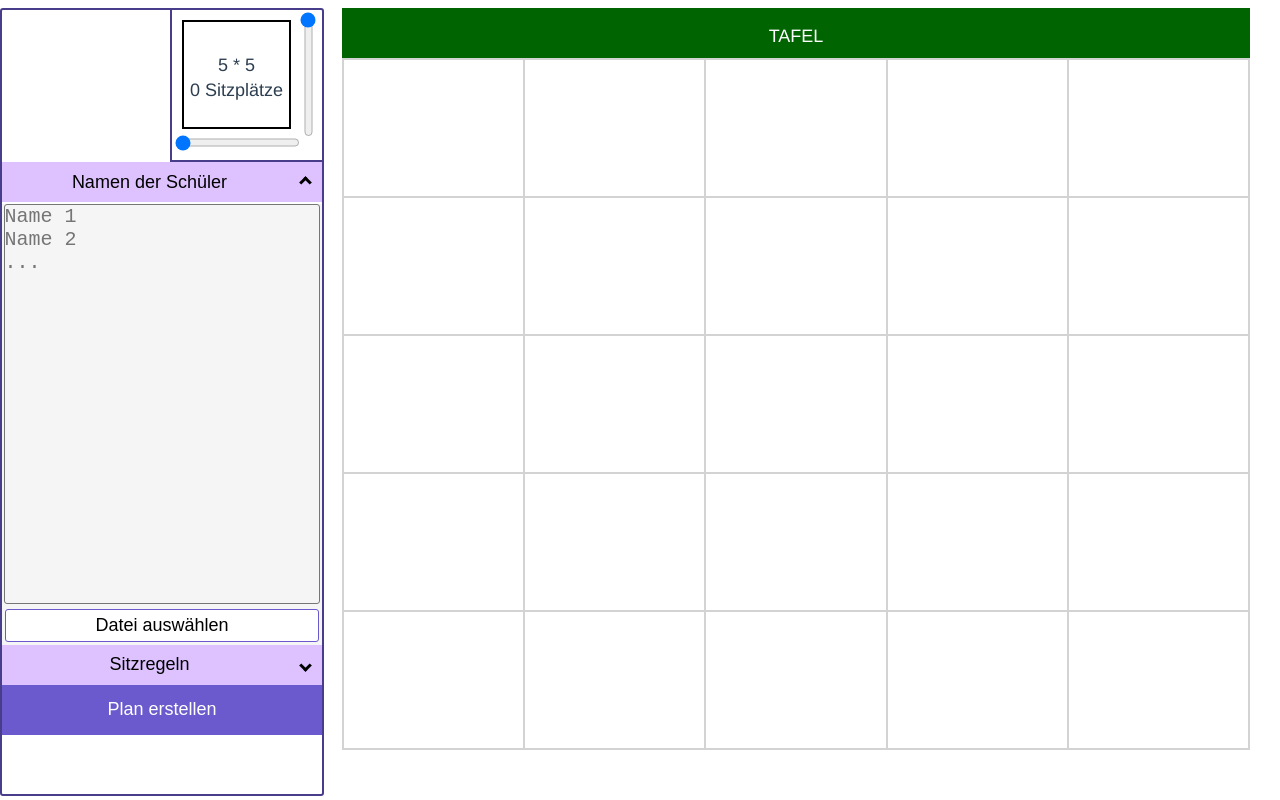
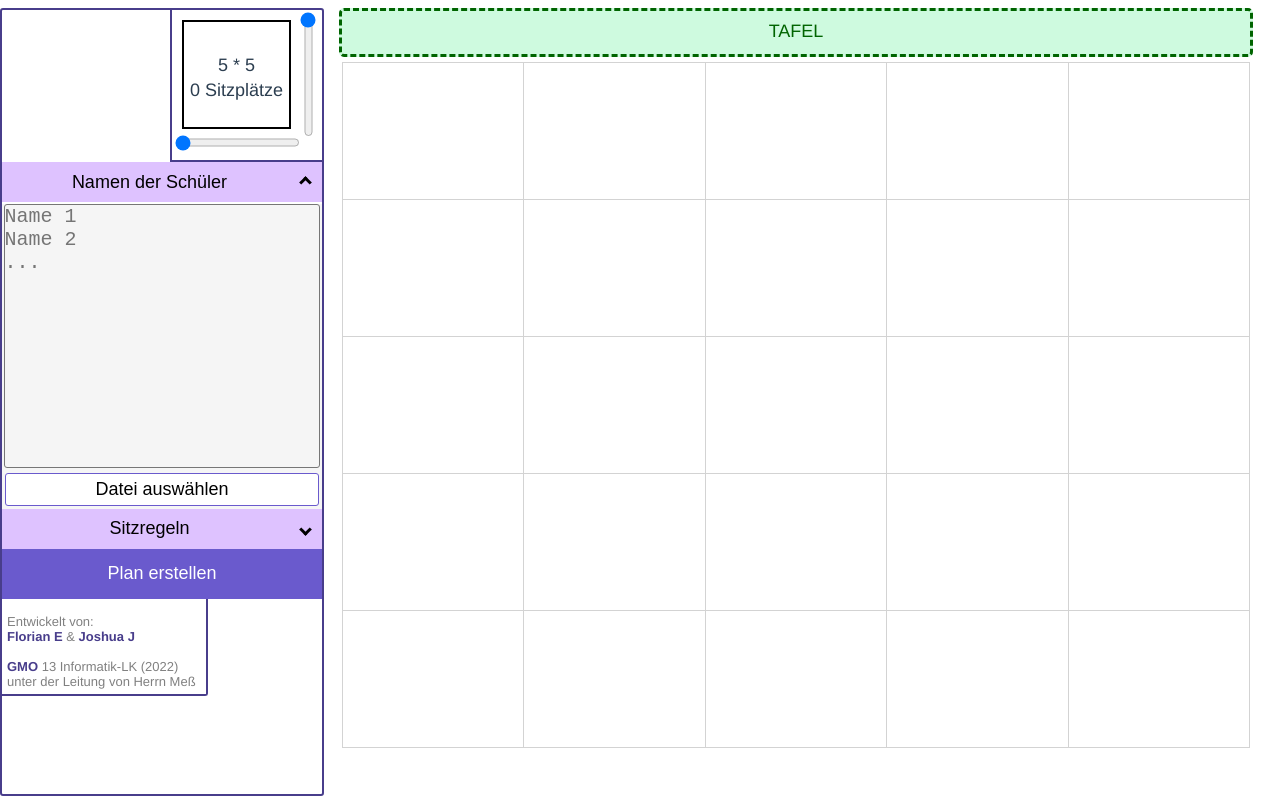
Before and after one commit to Florik3ks/sitzplatzplaner, a Vue app: page / in a window 1280 px wide. Built offline with nearby package versions, Linux system fonts and the light colour scheme.

Commit message:
changed some style and added developer names

```diff
--- a/src/Sitzplatzplaner.ts
+++ b/src/Sitzplatzplaner.ts
@@ -19,8 +19,8 @@ export default defineComponent({
       studentFieldVisible: true,
       ruleVisible: false,
       avoidRulesVisible: true,
-      nearbyRulesVisible: false,
-      firstRowRulesVisible: false,
+      nearbyRulesVisible: true,
+      firstRowRulesVisible: true,
       studentFieldValue: "",
       nearbyRules: [] as Rule[],
       avoidRules: [] as Rule[],
--- a/src/components/Sitzplatzplaner.vue
+++ b/src/components/Sitzplatzplaner.vue
@@ -5,7 +5,7 @@
       <div class="sliderDiv">
         <div class="sliderInformationDiv">
           <!-- <p style="margin-top: 5%"> -->
-        <span style="line-height: 25px; padding-top:31px;"> {{ gridWidth }} * {{ gridHeight }}<br>{{ getNumberOfFields() }} Sitzplätze</span>
+          <span style="line-height: 25px; padding-top: 31px"> {{ gridWidth }} * {{ gridHeight }}<br />{{ getNumberOfFields() }} Sitzplätze</span>
           <!-- </p> -->
         </div>
         <div class="verticalSliderDiv"><input type="range" name="gridHeight" v-model="gridHeight" min="5" :max="maxGridHeight" class="inpSlider verticalSlider" /></div>
@@ -22,7 +22,7 @@
         <transition name="openTransition">
           <div v-if="studentFieldVisible" class="studentFieldDiv">
             <textarea v-if="studentFieldVisible" class="studentField" v-model="studentFieldValue" placeholder="Name 1&#10;Name 2&#10;..."> </textarea>
-          <input type="file" accept="text/csv,application/csv" id="fileInputThingy" @change="loadStudentFile($event)"/>
+            <input type="file" accept="text/csv,application/csv" id="fileInputThingy" @change="loadStudentFile($event)" />
             <button class="fileInputThingy">
               <label for="fileInputThingy" style="width: 100%; height: 100%; display: block; cursor: pointer"><span style="line-height: 31px"> Datei auswählen </span></label>
             </button>
@@ -31,13 +31,7 @@
       </div>
 
       <div class="ruleWrap">
-      <button
-        class="btn"
-        @click="
-          ruleVisible = closeEverythingExcept(ruleVisible);
-          avoidRulesVisible = true;
-        "
-      >
+        <button class="btn" @click="ruleVisible = closeEverythingExcept(ruleVisible)">
           Sitzregeln&nbsp;&nbsp;
           <i v-if="!ruleVisible" class="arrowdown" />
           <i v-if="ruleVisible" class="arrowup" />
@@ -126,7 +120,7 @@
                 </div>
                 <select
                   class="ruleSelect"
-                style="width: 100%; height:100%; margin-bottom:2%; padding-bottom:2%; text-align:center;"
+                  style="width: 100%; height: 100%; margin-bottom: 2%; padding-bottom: 2%; text-align: center"
                   @change="
                     addFirstRow($event.target.value);
                     $event.target.value = -1;
@@ -144,19 +138,26 @@
       </div>
 
       <button name="compute" @click="computePlan" class="btn submit">Plan erstellen</button>
+      <span class="credits creditsWrap"
+        >{{ "\n" }}Entwickelt von: {{ "\n" }}<a class="credits creditsA" href="https://github.com/Florik3ks" target="_blank">Florian E</a>
+        &
+        <a class="credits creditsA" href="https://github.com/1td" target="_blank"> Joshua J</a>
+        <!-- {{ "\n" }}mit Hilfe von
+        <a class="credits creditsA" href="https://github.com/PlisJan" target="_blank">Jan P</a> -->
+        {{ "\n" }}
+        {{ "\n" }}<a class="credits creditsA" href="https://www.gymnasium-oberstadt.de/" target="_blank">GMO</a> 13 Informatik-LK (2022){{ "\n" }}unter der Leitung von Herrn Meß
+      </span>
     </div>
 
     <!-- <div class="sitzplatzdiv">
     <input type="range" name="gridWidth" v-model="gridWidth" min="5" :max="maxGridWidth" class="inpSlider horizontalSlider" />
   </div> -->
     <div class="tafelDivOuter">
-    <div class="tafelDivInner">
-      <p>TAFEL</p>
-    </div>
+      <div class="tafelDivInner">TAFEL</div>
     </div>
     <div class="sitzplatzdiv">
       <!-- <input type="range" name="gridHeight" v-model="gridHeight" min="5" :max="maxGridHeight" class="inpSlider verticalSlider" /><br /> -->
-    <table class="t1">
+      <table>
         <tr v-for="(_, y) in parseInt(gridHeight)" :key="y">
           <td
             v-for="(_, x) in parseInt(gridWidth)"
@@ -164,19 +165,23 @@
             class="t1"
             :style="{
               height: 85 / parseInt(gridHeight) + 'vh',
-            border: !isMarked(x, y) ? 'lightgrey 2px solid' : 'none',
+              border: !isMarked(x, y) ? 'lightgrey 1px solid' : 'black 1px solid',
+              'border-bottom': isMarked(x, y + 1) ? 'black 1px solid' : 'lightgrey 1px solid',
+              'border-right': isMarked(x + 1, y) ? 'black 1px solid' : 'lightgrey 1px solid',
+              'border-top': isMarked(x, y) ? 'black 1px solid' : 'lightgrey 1px solid',
+              'border-left': isMarked(x, y) ? 'black 1px solid' : 'lightgrey 1px solid',
             }"
           >
             <button
               :key="sitzplaetze"
               class="fieldBtn"
               @mousedown="onFieldClick(x, y)"
-            @mouseenter="onFieldClickWhenMouseIsDown(x,y)"
+              @mouseenter="onFieldClickWhenMouseIsDown(x, y)"
               :style="{
-              background: isMarked(x, y) ? 'lightblue' : 'white',
+                'background-color': isMarked(x, y) ? 'lightblue' : 'white',
                 border: isMarked(x, y) ? 'black 2px solid' : 'none',
-              'border-left': isMarked(x, y) ? (isMarked(x - 1, y) ? 'none' : 'black 2px solid') : 'none',
-              'border-top': isMarked(x, y) ? (isMarked(x, y - 1) ? 'none' : 'black 2px solid') : 'none',
+                'border-left': isMarked(x, y) ? (isMarked(x - 1, y) ? 'none' : 'black 1px solid') : 'none',
+                'border-top': isMarked(x, y) ? (isMarked(x, y - 1) ? 'none' : 'black 1px solid') : 'none',
               }"
               v-text="sitzplaetze[x.toString() + ',' + y.toString()].name"
             ></button>
--- a/src/style.css
+++ b/src/style.css
@@ -2,7 +2,7 @@
   font-size: large;
 }
 .t1 {
-  border: 2px solid lightgrey;
+  /* border: 2px solid lightgrey; */
   padding: 0;
   border-collapse: collapse;
   border-spacing: 0;
@@ -14,10 +14,15 @@
   margin-left: 25vw;
 }
 .tafelDivInner {
-  background-color: darkgreen;
-  color: white;
+  border:  3px dashed;
+  background-color: rgb(206, 250, 223);
+  color: darkgreen;
+  border-color: var(--color);
   width: 71vw;
-  height: 50px;
+  height: 33px;
+  border-radius: 5px;
+  margin-bottom: 5px;
+  padding-top: 10px;
 }
 .sitzplatzdiv {
   justify-content: center;
@@ -75,7 +80,7 @@
   width: 125px;
   -webkit-transform: rotate(90deg);
   -moz-transform: rotate(90deg);
-       transform: rotate(90deg);
+  transform: rotate(90deg);
 
   height: 125px;
   position: absolute;
@@ -92,6 +97,7 @@
 table {
   align-self: center;
   border-collapse: collapse;
+  border-spacing: 0;
   table-layout: fixed;
   width: 71vw;
 }
@@ -101,6 +107,7 @@ table {
   height: 100%;
   border: none;
   vertical-align: top;
+  transition: 0.3s;
 }
 .btn {
   width: 100%;
@@ -178,7 +185,7 @@ table {
   margin: 0.5%;
   border-radius: 3px;
   width: 99%;
-  height: 50vh;
+  height: 33vh;
   max-height: 100%;
   background-color: whitesmoke;
   padding: 0;
@@ -273,7 +280,7 @@ input[type="file"]::file-selector-button:hover {
   /* background-color: white; */
   /* border-bottom: none; */
 }
-.firstRowRulesWrap{
+.firstRowRulesWrap {
   /* border: solid 1px darkslateblue; */
   border-radius: 2px;
   align-items: center;
@@ -281,7 +288,7 @@ input[type="file"]::file-selector-button:hover {
   padding-top: 0;
   margin-top: 0;
 }
-.firstRowRule{
+.firstRowRule {
   padding-bottom: 2%;
   border-bottom: 1px slateblue;
   border-top: 0;
@@ -317,6 +324,39 @@ input[type="file"]::file-selector-button:hover {
 .deleteRule:hover {
   background-color: darkred;
 }
+.credits{
+  color: gray;
+  text-align: left;
+  font-size: small;
+  white-space: pre-line;
+}
+.creditsWrap{
+  text-align: left;
+  border: 2px solid darkslateblue;
+  border-bottom-right-radius: 3px;
+  border-top: none;
+  border-left: none;
+  width: fit-content;
+  /* position: absolute;
+  bottom: 0;
+  left: 0; */
+  display: block;
+  margin: 0px;
+  margin-bottom: 10px;
+  padding-top: 0px;
+  padding-right: 10px;
+  padding-left: 5px;
+  padding-bottom: 5px;
+}
+.creditsA{
+  color: darkslateblue;
+  text-decoration: none;
+  transition: .3s;
+  font-weight: 600;
+}
+.creditsA:hover{
+  text-decoration: underline;
+}
 /* .openTransition-enter-active {
   transition: height 0.5s ease-out;
 }
```
Lines whose indentation alone changed are shown as unchanged.
